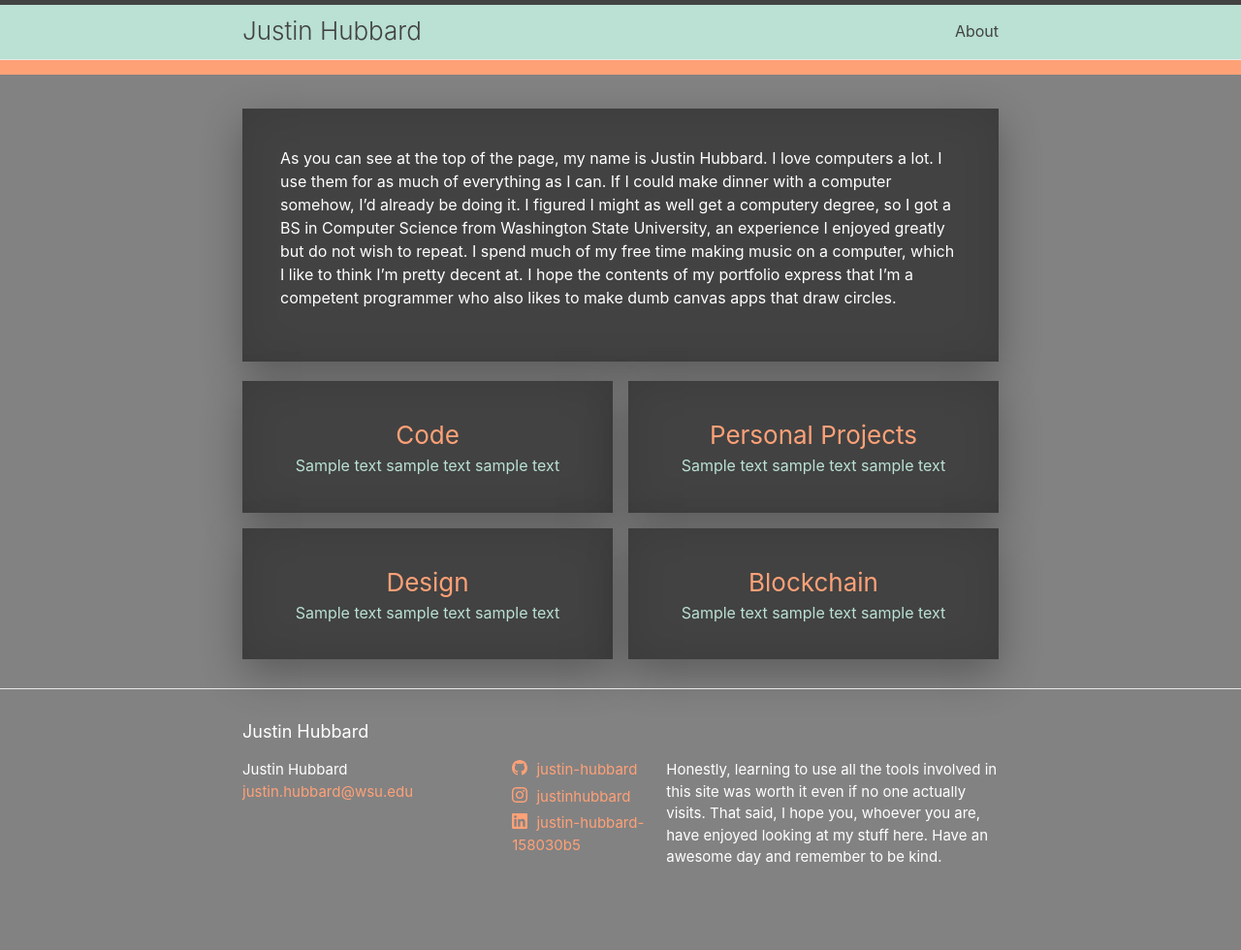
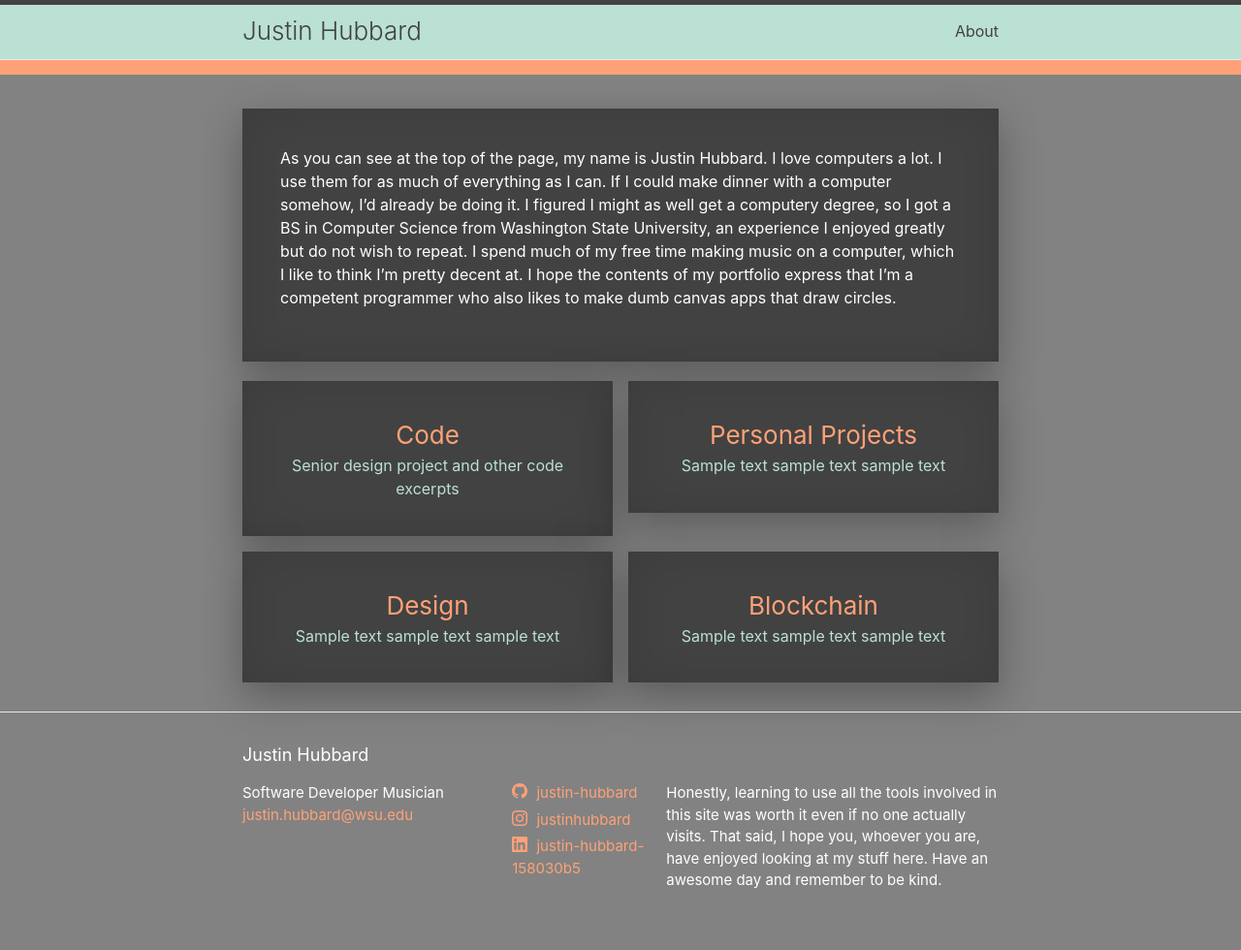
Before and after one commit to justin-hubbard/justin-hubbard.github.io, a Jekyll site: the page built from index.md, in a window 1280 px wide. Shown: the whole page at 97% size. Built offline with Jekyll 4.4.1, drawn with Linux system fonts in a browser that asks for light colours; before the commit the page ends 956 px from its top, so only the background shows below that.

Commit message:
Text Content Changes
- Changed site description
- defined bottom-text variable in yams
- footer changed

```diff
--- a/_config.yml
+++ b/_config.yml
@@ -15,7 +15,8 @@
 # in the templates via {{ site.myvariable }}.
 title: Justin Hubbard
 email: justin.hubbard@wsu.edu
-description: >- # this means to ignore newlines until "baseurl:"
+description: Portfolio
+bottom-text: >- # this means to ignore newlines until "baseurl:"
   Honestly, learning to use all the tools involved in this site was worth it
   even if no one actually visits. That said, I hope you, whoever you are,
   have enjoyed looking at my stuff here. Have an awesome day and remember to be kind.
--- a/_includes/footer.html
+++ b/_includes/footer.html
@@ -9,11 +9,8 @@
       <div class="footer-col footer-col-1">
         <ul class="contact-list">
           <li class="p-name">
-            {%- if site.author -%}
-              {{ site.author | escape }}
-            {%- else -%}
-              {{ site.title | escape }}
-            {%- endif -%}
+            Software Developer
+            Musician
             </li>
             {%- if site.email -%}
             <li><a class="u-email" href="mailto:{{ site.email }}">{{ site.email }}</a></li>
@@ -26,7 +23,7 @@
       </div>
 
       <div class="footer-col footer-col-3">
-        <p>{{- site.description | escape -}}</p>
+        <p>{{- site.bottom-text | escape -}}</p>
       </div>
     </div>
 
--- a/_layouts/home.html
+++ b/_layouts/home.html
@@ -17,7 +17,7 @@
       <div class="card">
         <div class="card-title">Code</div>
         <div class="card-description">
-          Sample text sample text sample text
+          Senior design project and other code excerpts
         </div>
       </div>
     </a>
```
